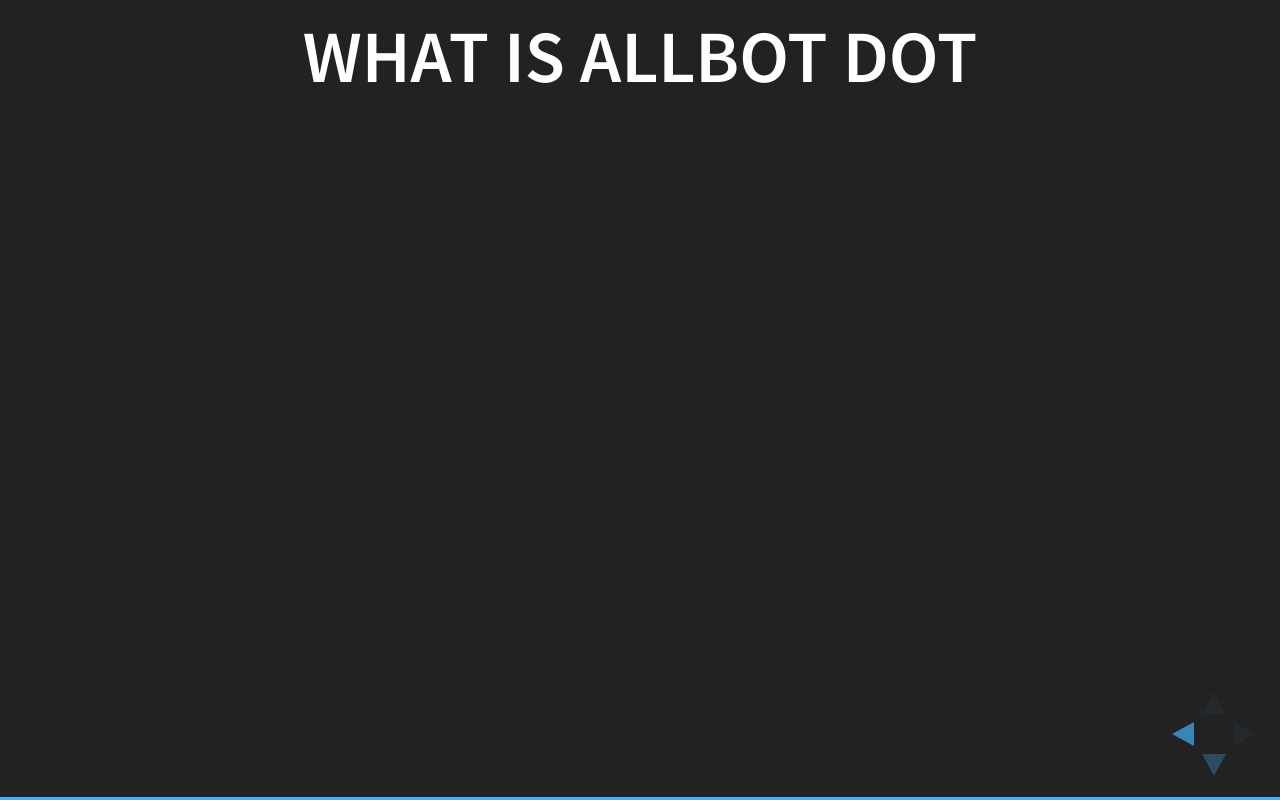
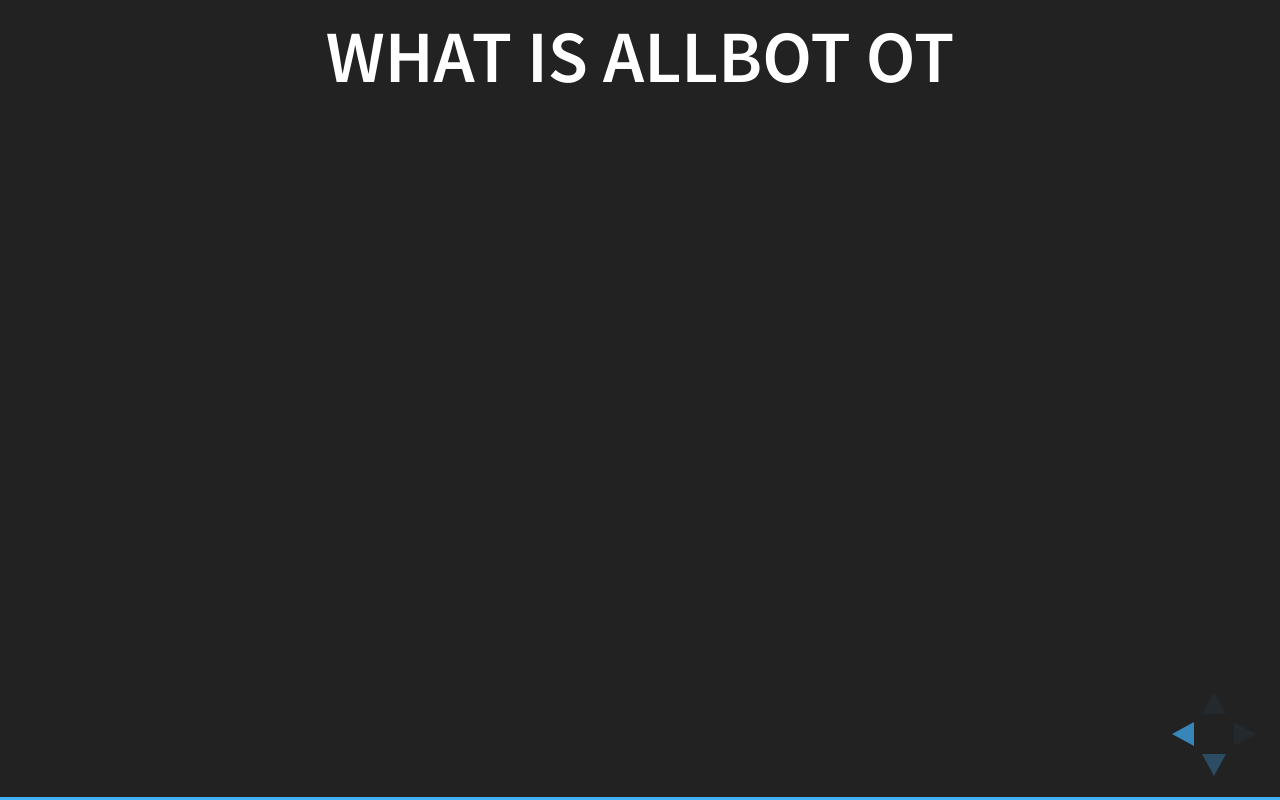
Before and after one commit to allbot/dot, a website: page index.html in a window 1280 px wide. Both pictures are taken after a click on the button 1251 px from the left and 734 px from the top of the page. Drawn offline with Linux system fonts and the light colour scheme.

Commit message:
rename to Allbot OT - A Quarkonium Terminal

```diff
--- a/index.html
+++ b/index.html
@@ -5,7 +5,7 @@
 		<link type="image/x-icon" rel="shortcut icon" href="./public/favicon.ico" />
 		<meta name="viewport" content="width=device-width, initial-scale=1.0, maximum-scale=1.0, user-scalable=no">
 
-		<title>Allbot DOT - A Quarkonium Terminal</title>
+		<title>Allbot OT - A Quarkonium Terminal</title>
 
 		<link rel="stylesheet" href="css/reveal.css">
 		<link rel="stylesheet" href="css/theme/black.css">
@@ -26,7 +26,7 @@
 		<div class="reveal">
 			<div class="slides">
 				<section>
-					<h1>Allbot DOT</h1>
+					<h1>Allbot OT</h1>
 					<h4>KRAKENᵅ Release</h4>
 					<p><img src="./public/img/kraken.png" height="188" alt="Kraken"/></p>
 					<p>
@@ -35,7 +35,7 @@
 				</section>
 
 				<section>
-					<h2>What Is Allbot DOT</h2>
+					<h2>What Is Allbot OT</h2>
 					<section>
 						<p class="fragment fade-right">An <span class="fragment highlight-red">Omni Terminal</span></p><p class="fragment fade-left">by</p>
 						<p class="fragment fade-up"><img src="public/img/allbot.png" height="188" alt="Allbot"/> &nbsp; <img src="public/img/quarkonium.png" height="188" alt="Quarkonium"/></p>
```
